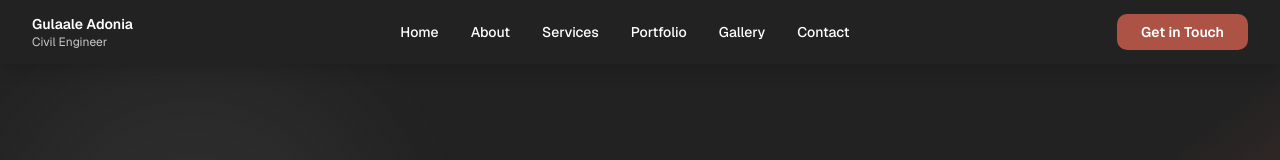
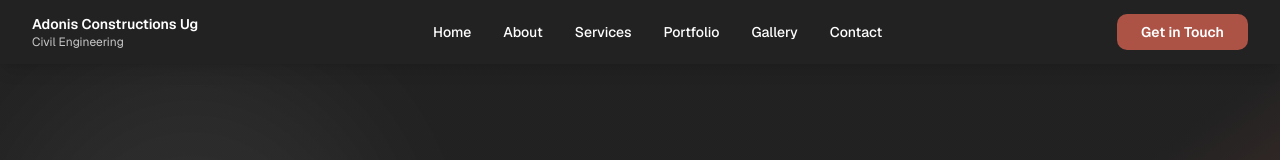
Before and after one commit to SenseiKaih/adonis-construction-site, a Next.js app: page / in a window 1280 px wide. Shown: the top 160 px of the page. Built offline with nearby package versions, Linux system fonts and the light colour scheme.

Commit message:
Update company name and title in navigation

```diff
--- a/components/navigation.tsx
+++ b/components/navigation.tsx
@@ -26,8 +26,8 @@ export default function Navigation() {
               <img src="/gulaale-logo.png" alt="Gulaale logo" className="w-10 h-10 object-cover" />
             </div> */}
             <div className="hidden sm:block">
-              <p className="text-sm font-semibold">Gulaale Adonia</p>
-              <p className="text-xs opacity-75">Civil Engineer</p>
+              <p className="text-sm font-semibold">Adonis Constructions Ug</p>
+              <p className="text-xs opacity-75">Civil Engineering</p>
             </div>
           </Link>
 
```
